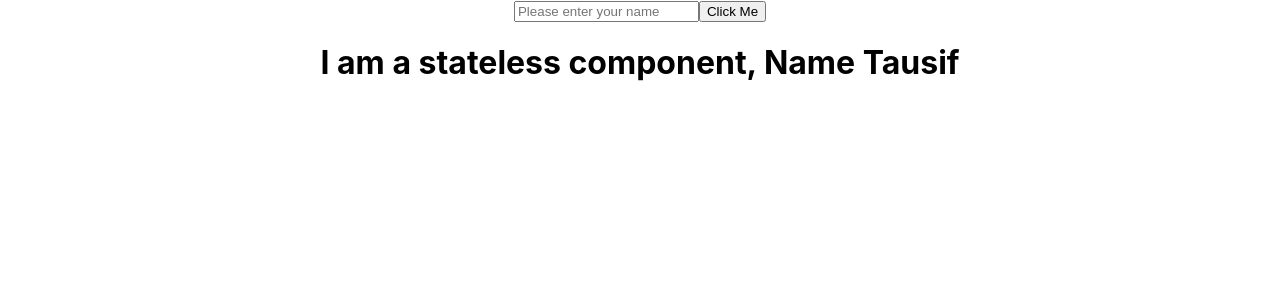
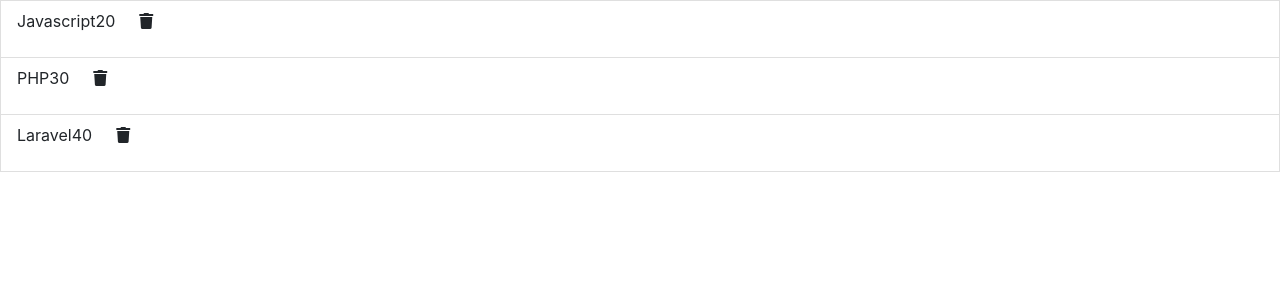
Before and after one commit to Bahlul19/reactapp, a React (Create React App) app: page / in a window 1280 px wide. Shown: the top 300 px of the page. Built offline with nearby package versions, Linux system fonts and the light colour scheme.

Commit message:
worked on the list and event handler part 1

```diff
--- a/public/index.html
+++ b/public/index.html
@@ -25,6 +25,8 @@
       Learn how to configure a non-root public URL by running `npm run build`.
     -->
     <title>React App</title>
+    <link href="https://cdn.jsdelivr.net/npm/bootstrap@5.1.3/dist/css/bootstrap.min.css" rel="stylesheet" integrity="sha384-1BmE4kWBq78iYhFldvKuhfTAU6auU8tT94WrHftjDbrCEXSU1oBoqyl2QvZ6jIW3" crossorigin="anonymous">
+    <link rel="stylesheet" href="https://pro.fontawesome.com/releases/v5.10.0/css/all.css" integrity="sha384-AYmEC3Yw5cVb3ZcuHtOA93w35dYTsvhLPVnYs9eStHfGJvOvKxVfELGroGkvsg+p" crossorigin="anonymous"/>
   </head>
   <body>
     <noscript>You need to enable JavaScript to run this app.</noscript>
--- a/src/App.js
+++ b/src/App.js
@@ -1,88 +1,42 @@
-import React, { Component } from 'react';
-import './App.css';
-import First from './component/First/First';
-// import Counter from './component/Counter/Counter';
-import Example from './Example';
+import React, { Component } from "react";
+import "./App.css";
+import Books from './component/Books/Books';
+class App extends Component {
 
-
-class App extends Component {
-/*
   state = {
-    persons : [
+    books: [
       {
-      name: 'SJ',
-      email: 'sjinnovation.com',
-      address: 'USA'
+        name: 'Javascript',
+        price: 20,
+        id:1
       },
-
       {
-        name: 'ABCD',
-        email: 'aaa.com',
-        address: 'BD'
+        name: 'PHP',
+        price: 30,
+        id:2
+      },
+      {
+        name: 'Laravel',
+        price: 40,
+        id:3
       }
     ]
   }
-  */
 
-  // clickHandler = () => {
-  //   alert('hello');
-  // }
-
-  state = {
-    name : ''
+  deleteHandler = (id) => {
+    let newBooks = this.state.books.filter(book => book.id !== id);
+    this.setState({
+      books: newBooks
+    })
   }
 
-  clickHandler = (event) => {
-    console.log(event.target);
+  render() {
+    return(
+      <div className='App'>
+        <Books deleteHandler ={() => this.deleteHandler.bind(this) } books ={ this.state.books }/>
+      </div>
+    )
   }
-
-  inputHandler = (event) => {
-    // console.log(event.target.value);
-    // this.setState({
-    //   name: event.target.value
-    // });
-    this.setState({
-      name: event.target.value
-      });
-  }
-
-
-  render(){
-    return(
-      <div className="App">
-
-      {/* <First name={ this.state.persons[0].name } email={ this.state.persons[0].email } address={ this.state.persons[0].address }/>
-      <First name='Bahlul' email='ab@gmail.com' address='Bd'/>
-      <First name='Siddiquee' email='siddiquee@gmail.com' address='SYL'/> */}
-
-      {/* <Counter /> */}
-
-      {/* {
-        this.state.persons.map((people, index) => {
-          return <First
-                        key={index}
-                        name={people.name}
-                        email={people.email}
-                        address={people.address}
-                  />
-        })
-      } */}
-
-      <input onChange={ this.inputHandler } type="text" value={ this.state.name } placeholder="Please enter your name" />
-
-      <button onClick={ this.clickHandler }>
-      {/* <button onClick={ (event) => console.log(event) }> */}
-        Click Me
-      </button>
-
-      { this.state.name ? <p> Hello MR. {this.state.name}</p> : '' }
-
-
-      <Example name="Tausif"/>
-
-    </div>
-    );
-}
 }
 
 export default App;
--- /dev/null
+++ b/src/component/Books/Book/Book.js
@@ -0,0 +1,18 @@
+import React, { Component } from 'react'
+
+class Book extends Component {
+    render() {
+        return (
+            <li className='list-group-item d-flex'>
+                <p> { this.props.book.name } </p>
+                <span className='ml-auto'> { this.props.book.price } </span>
+                <div className='mx-4'>
+                    <span onClick={ () =>  this.props.deleteHandler( this.props.book.id ) }>
+                    <i className='fas fa-trash'></i>
+                    </span>
+                </div>
+            </li>
+        )
+    }
+}
+export default Book;
--- /dev/null
+++ b/src/component/Books/Books.js
@@ -0,0 +1,18 @@
+import React, { Component } from "react";
+import Book from "./Book/Book";
+
+ class Books extends Component {
+  render() {
+    return(
+        <div>
+            {this.props.books.map(book => {
+                return(
+                    <Book deleteHandler= { this.props.deleteHandler() } book={ book } />
+                )
+            })
+            }
+        </div>
+    )
+  }
+}
+export default Books;
```
